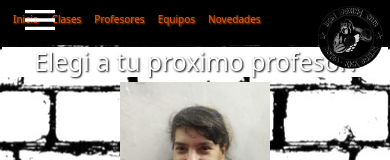
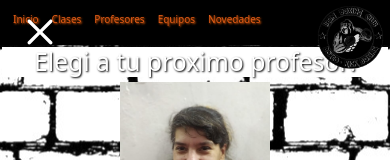
Before and after one commit to RodriMarco/ProyectofinalRJS, a React (Create React App) app: page /Profesores in a window 390 px wide. Both pictures are taken after a click on the icon 39 px from the left and 20 px from the top of the page. Shown: the top 160 px of the page. Built offline with nearby package versions, Linux system fonts and the light colour scheme.

Commit message:
NavBar hamburger terminado y 100% funcionando

```diff
--- a/package.json
+++ b/package.json
@@ -8,6 +8,7 @@
     "@testing-library/user-event": "^13.5.0",
     "axios": "^0.27.2",
     "bootstrap": "^5.2.0",
+    "framer-motion": "^7.2.1",
     "react": "^18.2.0",
     "react-animated-css": "^1.2.1",
     "react-bootstrap": "^2.5.0",
@@ -19,7 +20,7 @@
     "web-vitals": "^2.1.4"
   },
   "scripts": {
-    "start": "env-cmd - f .env react-scripts start",
+    "start": "react-scripts start",
     "build": "react-scripts build",
     "test": "react-scripts test",
     "eject": "react-scripts eject"
--- a/src/components/layout/NavLinks.js
+++ b/src/components/layout/NavLinks.js
@@ -1,13 +1,38 @@
 import { Link } from "react-router-dom";
+import {motion} from 'framer-motion';
 
-const NavLinks = () => {
+
+const NavLinks = (props) => {
+const animateFrom = {opacity: 0, y:-111}
+const animateTo = {opacity: 1, y:0}
+
     return (
         <ul id="Secciones">
-            <li><Link to="/">Inicio</Link></li>
-            <li><Link to="Clases">Clases</Link></li>
-            <li><Link to="Profesores">Profesores</Link></li>
-            <li><Link to="Equipos">Equipos</Link></li>
-            <li><Link to="Novedades">Novedades</Link></li>
+            <motion.li
+            initial = {animateFrom}
+            animate  = {animateTo}
+            transition ={{delay:0.05}}
+            onClick={() => props.isMenu && props.closeMenu()}><Link to="/" >Inicio</Link></motion.li>
+            <motion.li
+            initial = {animateFrom}
+            animate  = {animateTo}
+            transition ={{delay:0.10}}
+            onClick={() => props.isMenu && props.closeMenu()}><Link to="Clases">Clases</Link></motion.li>
+            <motion.li
+            initial = {animateFrom}
+            animate  = {animateTo}
+            transition ={{delay:0.15}}
+            onClick={() => props.isMenu && props.closeMenu()}><Link to="Profesores">Profesores</Link></motion.li>
+            <motion.li
+            initial = {animateFrom}
+            animate  = {animateTo}
+            transition ={{delay:0.20}}
+            onClick={() => props.isMenu && props.closeMenu()}><Link to="Equipos">Equipos</Link></motion.li>
+            <motion.li
+            initial = {animateFrom}
+            animate  = {animateTo}
+            transition ={{delay:0.25}}
+            onClick={() => props.isMenu && props.closeMenu()}><Link to="Novedades">Novedades</Link></motion.li>
         </ul>
     );
 }
--- a/src/components/layout/Navigation.js
+++ b/src/components/layout/Navigation.js
@@ -1,15 +1,22 @@
 import NavLinks from './NavLinks';
 import classes from '../../styles/components/layout/header.css';
 import {MdOutlineMenu} from 'react-icons/md'
+import {CgClose} from 'react-icons/cg'
 import { useState } from 'react';
 
 const Navigation = () => {
     const [open, setOpen] = useState(false);
 
+    const hamburgerIcon = <MdOutlineMenu className='Hamburger' size='40px' color='white' onClick={() => setOpen(!open)}></MdOutlineMenu>
+
+    const closeIcon = <CgClose className='Hamburger' size='40px' color='white' onClick={() => setOpen(!open)}></CgClose>
+
+    const closeMenu = () => setOpen(false);
+
     return(
-    <nav className={classes.Navigation}>
-        <MdOutlineMenu className='Hamburger' size='40px' color='white' onClick={() => setOpen(!open)}></MdOutlineMenu>
-        {open && <NavLinks/>}
+    <nav className='Navigation'>
+        {open ? closeIcon : hamburgerIcon}
+        {open && <NavLinks isMenu={true} closeMenu={closeMenu}/>}
      </nav>
     );
 }
--- a/src/styles/components/layout/header.css
+++ b/src/styles/components/layout/header.css
@@ -29,8 +29,13 @@ ul li a:hover {
     grid-template-columns: auto 20% ;
 }
 
+.Navigation{
+    display: flex;
+    flex-direction: column;
+}
+
 .Hamburger{
-
+margin-top: 3%;
 position: absolute;
 left:5%;
 cursor: pointer;
@@ -85,18 +90,27 @@ cursor: pointer;
         grid-template-rows: 120px;
     }
     ul#Secciones {
-        display: inline-block;
-        margin-top: 30px;
-        margin-bottom: 30px;
+        display: flex;
+        flex-direction: column;
+        position: absolute;
+        top: 111px;
+        left: 5%;
+        background-color: black;
+        border-top: 6px solid rgb(226, 92, 22);
+        z-index: 100;
+        align-items: flex-start;
+        padding-right: 2%;
     }
 
-    ul#Secciones li {
-        float: left;
-        text-align: center;
-    }
+    /* .Navigation{
+        display: flex;
+        flex-direction: column;
+        position: absolute;
+        top: 120px;
+        left: 5%;
+    } */
 
-    ul#Secciones li a {
-        padding: 5px 15px 5px 15px;
+       ul#Secciones li a {
         font-size: 30px;
     }
 
```
Also changed, not shown: 1 other file (tests, documents, lock files or other folders).
